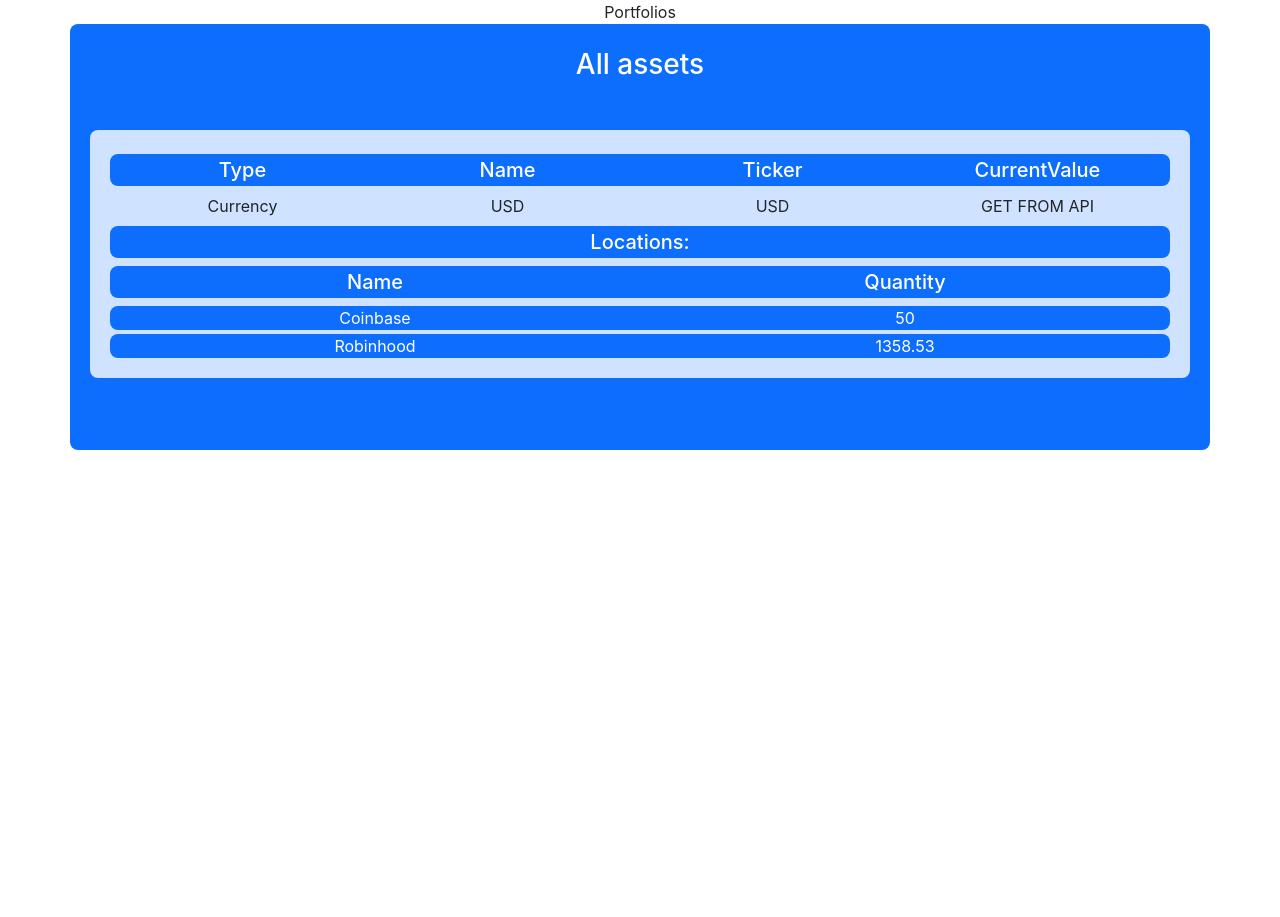
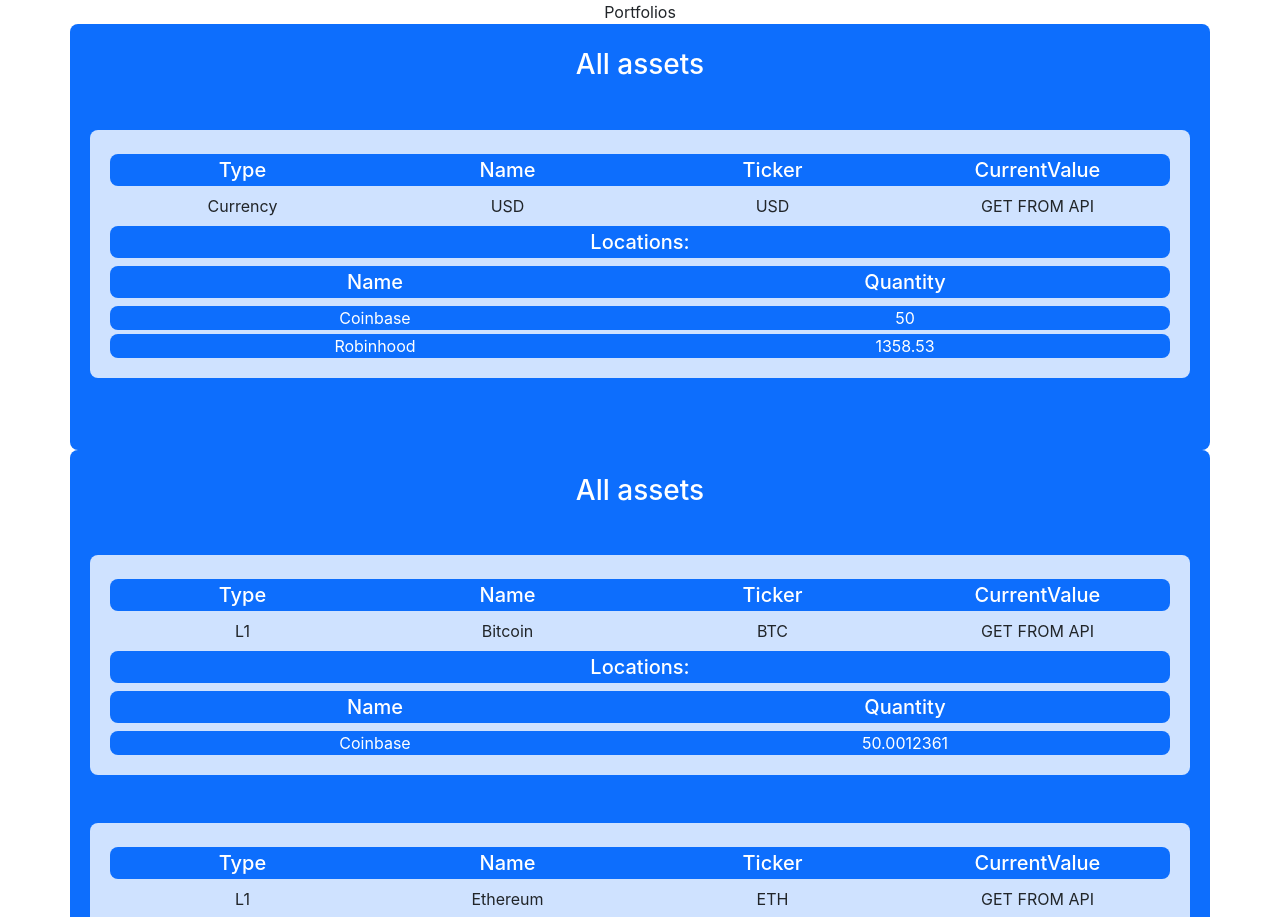
Before and after one commit to kqarlos/finance, a React (Create React App) app in the folder client/: page / in a window 1280 px wide. Shown: the top 917 px of the page. Before the commit the page ends 800 px from the top, so only its background shows below. Built offline with nearby package versions, Linux system fonts and the light colour scheme.

Commit message:
location can be toggled

```diff
--- a/client/src/components/Asset/asset.js
+++ b/client/src/components/Asset/asset.js
@@ -1,5 +1,5 @@
 import React, { useState, useEffect } from "react";
-import Transactions from "../Transactions/transactions";
+// import Transactions from "../Transactions/transactions";
 
 function Asset({ asset }) {
 
@@ -10,12 +10,12 @@ function Asset({ asset }) {
         // totalBuyingPrice: asset.transactions.reduce((acc, txn) =>
         //     acc + (txn.qty * txn.pricePerUnit), 0),
         // avgBuyingPrice: 0,
-        displayTxn: true
+        displayLocations: true
 
     });
 
     let toggleTxn = () => {
-        setData({ ...data, displayTxn: !data.displayTxn })
+        setData({ ...data, displayLocations: !data.displayLocations })
     }
 
     // const apiKey = '429bf059-ccde-42be-8157-4c180c2375a7'
@@ -56,12 +56,13 @@ function Asset({ asset }) {
                     <div className="col-12" onClick={toggleTxn}>Locations:</div>
                 </div>
 
+                {data.displayLocations ?
+                    <>
                         <div className="row m-2 py-1 bg-primary text-white h5 rounded-3">
                             <div className="col">Name</div>
                             <div className="col">Quantity</div>
 
                         </div>
-
                         {asset.locations.map((location, i) => {
                             return (
 
@@ -73,6 +74,7 @@ function Asset({ asset }) {
                                 </div>
                             );
                         })}
+                    </> : <></>}
 
 
                 {/* <div className="row m-2 py-1 bg-primary text-white h5 rounded-3">
--- a/client/src/components/Portfolio/portfolio.js
+++ b/client/src/components/Portfolio/portfolio.js
@@ -5,6 +5,7 @@ function Portfolio({ portfolio }) {
 
 
     return (
+        <>
             <div className="container bg-primary py-4 rounded-3">
                 <div className="text-white h3">{portfolio.name}</div>
                 {portfolio.fiat.map((n, i) => {
@@ -14,6 +15,18 @@ function Portfolio({ portfolio }) {
                     );
                 })}
             </div>
+            <div className="container bg-primary py-4 rounded-3">
+                <div className="text-white h3">{portfolio.name}</div>
+                {portfolio.crypto.map((n, i) => {
+                    return (
+                        <Asset key={i} asset={n} />
+
+                    );
+                })}
+            </div>
+        </>
+
+
     );
 }
 
```
Lines whose indentation alone changed are shown as unchanged.
